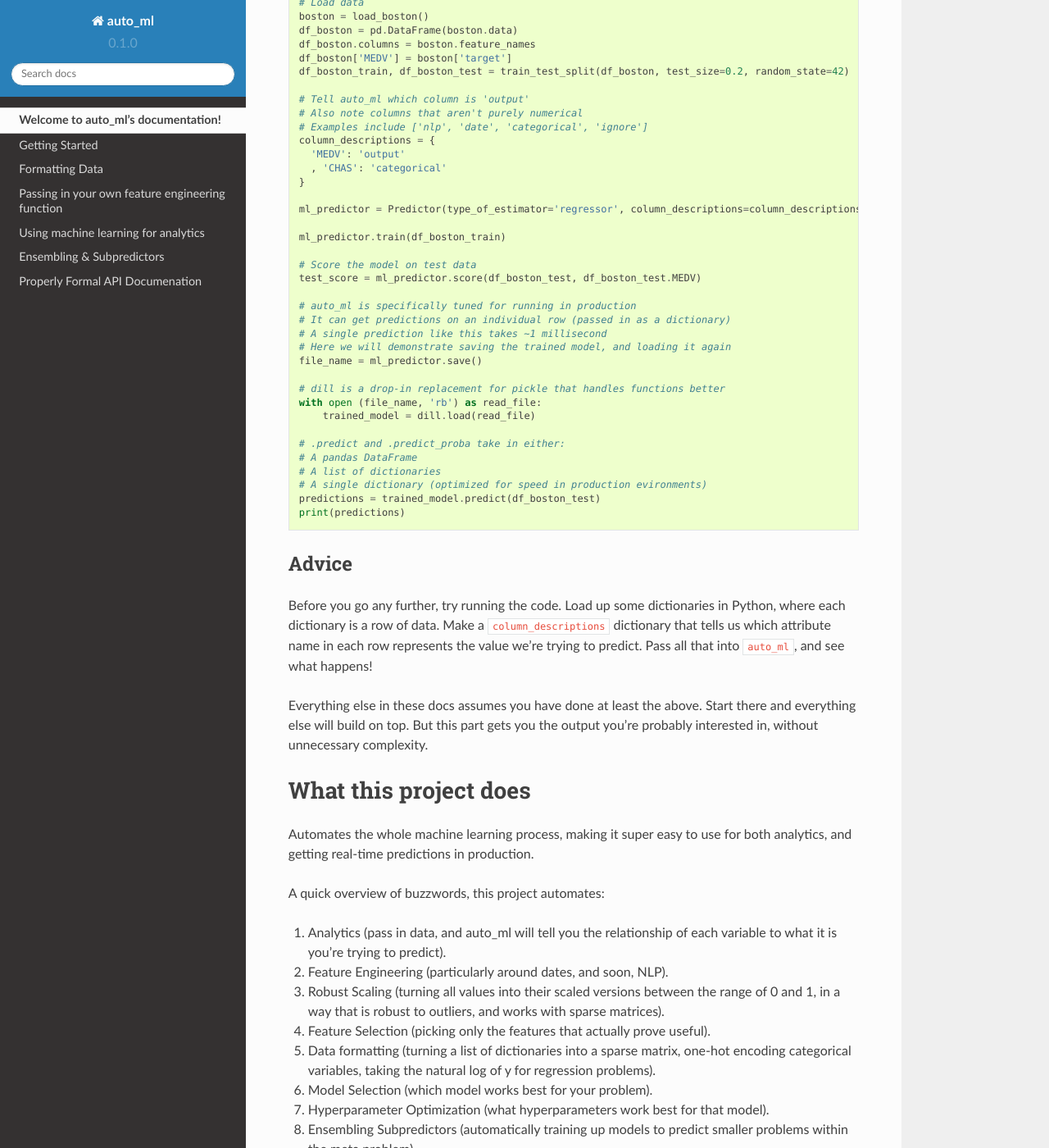
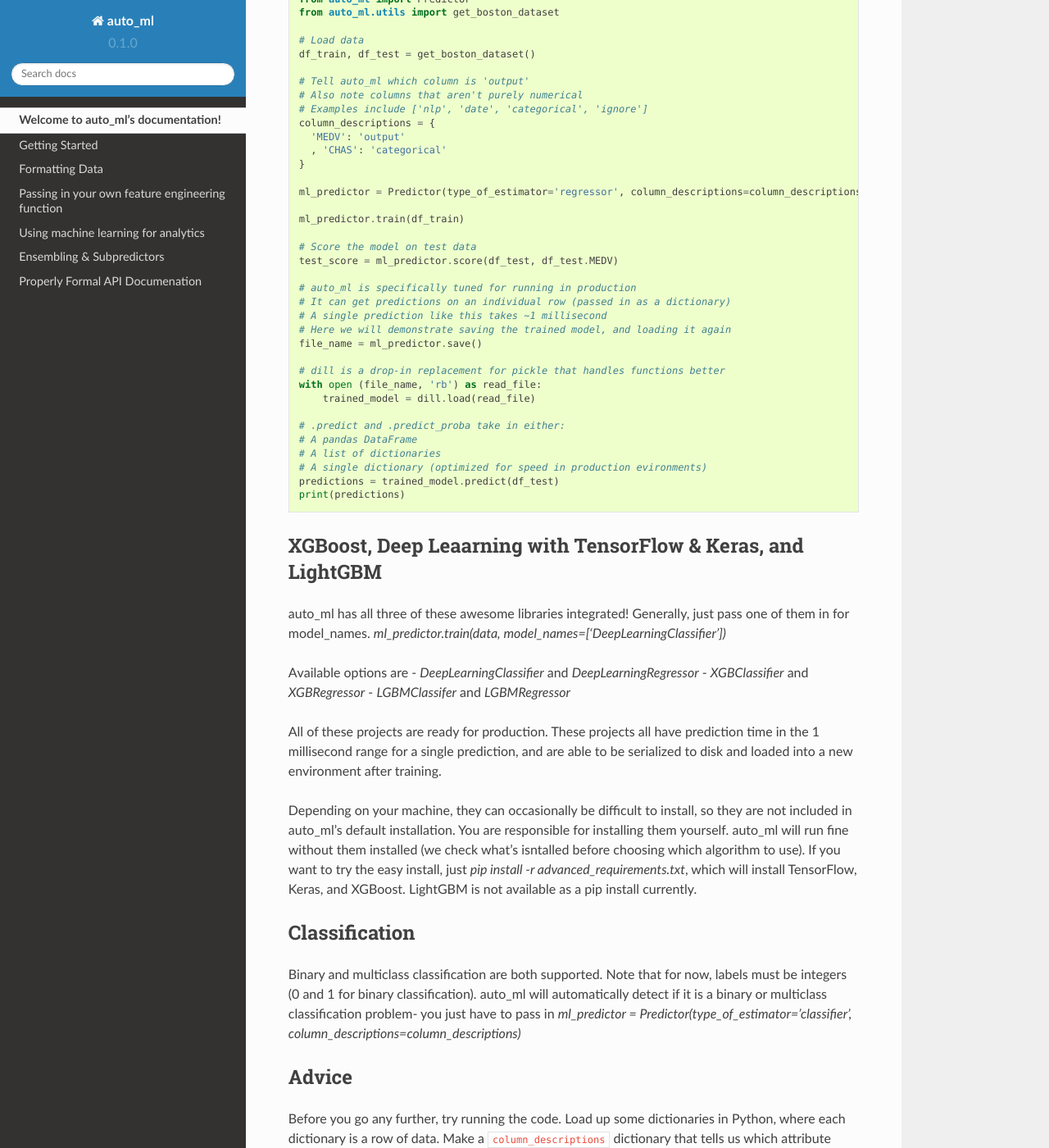
Before and after one commit to ClimbsRocks/auto_ml, a Sphinx documentation site: the page built from docs/source/index.rst, in a window 1280 px wide and 1400 px high, scrolled down 1374 px. Shown: the whole window at 82% size. Built offline with Sphinx 7.4.7 and the Read the Docs theme 2.0.0, drawn with Linux system fonts in a browser that asks for light colours; some of the changed text lies outside the part shown.

Commit message:
more modernization and readability updates for the docs

```diff
--- a/docs/source/analytics.rst
+++ b/docs/source/analytics.rst
@@ -28,13 +28,13 @@ Here's the whole code block that will get you analytics results in your console:
   ml_predictor = Predictor(type_of_estimator='classifier', column_descriptions=col_desc_dictionary)
   # Can pass in type_of_estimator='regressor' as well
 
-  ml_predictor.train(list_of_dictionaries, ml_for_analytics=True)
+  ml_predictor.train(df, ml_for_analytics=True)
   # Wait for the machine to learn all the complex and beautiful patterns in your data...
 
   # And this time, in your shell, it will print out the results for what it found was useful in making predictions!
 
   ml_predictor.predict(new_data)
-  # Where new_data is also a list of dictionaries
+  # Where new_data is a single dictionary, or a DataFrame
 
 
 Tangent time- what do you mean analytics from machine learning?
--- a/docs/source/ensembling.rst
+++ b/docs/source/ensembling.rst
@@ -1,5 +1,7 @@
 Ensembling & Subpredictors
 ===================================
+
+NOTE: This feature is temporarily deprecated until we replace with an even better version shortly.
 
 Notes on ensembling v2:
 
@@ -24,7 +26,6 @@ If you pass in a name for an ensemble_sub_estimator, it must be unique
 
 
 
-NOTE: This feature is temporarily deprecated until we replace with an even better version shortly.
 
 I would say this is the tough stuff, but removing all the annoying manual work typically associated with ensembling is one of `auto_ml`'s best feaures.
 
--- a/docs/source/formatting_data.rst
+++ b/docs/source/formatting_data.rst
@@ -14,7 +14,7 @@ Try running your code first, and come back here only if you're not getting the r
 Training data format
 ---------------------
 #. Must either be a pandas DataFrame, or a list filled with python dictionaries.
-#. The non-header-row objects can be "sparse". You only have to include attributes on each object that actually apply to that row.
+#. The non-header-row objects can be "sparse". You only have to include attributes on each object that actually apply to that row. In fact, we'd recommend passing in None or nan if you have missing values- knowing that a value is missing can itself be signal.
 
 Header row information
 -----------------------
--- a/docs/source/index.rst
+++ b/docs/source/index.rst
@@ -27,21 +27,16 @@ Installation
 Core Functionality Example
 --------------------------
 
+auto_ml is designed for production. Here's an example that includes serializing and loading the trained model, then getting predictions on single dictionaries, roughly the process you'd likely follow to deploy the trained model.
+
 .. code-block:: python
 
   import dill
-  import pandas as pd
-  from sklearn.datasets import load_boston
-  from sklearn.model_selection import train_test_split
-
   from auto_ml import Predictor
+  from auto_ml.utils import get_boston_dataset
 
   # Load data
-  boston = load_boston()
-  df_boston = pd.DataFrame(boston.data)
-  df_boston.columns = boston.feature_names
-  df_boston['MEDV'] = boston['target']
-  df_boston_train, df_boston_test = train_test_split(df_boston, test_size=0.2, random_state=42)
+  df_train, df_test = get_boston_dataset()
 
   # Tell auto_ml which column is 'output'
   # Also note columns that aren't purely numerical
@@ -53,10 +48,10 @@ Core Functionality Example
 
   ml_predictor = Predictor(type_of_estimator='regressor', column_descriptions=column_descriptions)
 
-  ml_predictor.train(df_boston_train)
+  ml_predictor.train(df_train)
 
   # Score the model on test data
-  test_score = ml_predictor.score(df_boston_test, df_boston_test.MEDV)
+  test_score = ml_predictor.score(df_test, df_test.MEDV)
 
   # auto_ml is specifically tuned for running in production
   # It can get predictions on an individual row (passed in as a dictionary)
@@ -72,8 +67,31 @@ Core Functionality Example
   # A pandas DataFrame
   # A list of dictionaries
   # A single dictionary (optimized for speed in production evironments)
-  predictions = trained_model.predict(df_boston_test)
+  predictions = trained_model.predict(df_test)
   print(predictions)
+
+XGBoost, Deep Leaarning with TensorFlow & Keras, and LightGBM
+-------------------------------------------------------------
+
+auto_ml has all three of these awesome libraries integrated!
+Generally, just pass one of them in for model_names.
+`ml_predictor.train(data, model_names=['DeepLearningClassifier'])`
+
+Available options are
+- `DeepLearningClassifier` and `DeepLearningRegressor`
+- `XGBClassifier` and `XGBRegressor`
+- `LGBMClassifer` and `LGBMRegressor`
+
+All of these projects are ready for production. These projects all have prediction time in the 1 millisecond range for a single prediction, and are able to be serialized to disk and loaded into a new environment after training.
+
+Depending on your machine, they can occasionally be difficult to install, so they are not included in auto_ml's default installation. You are responsible for installing them yourself. auto_ml will run fine without them installed (we check what's isntalled before choosing which algorithm to use). If you want to try the easy install, just `pip install -r advanced_requirements.txt`, which will install TensorFlow, Keras, and XGBoost. LightGBM is not available as a pip install currently.
+
+
+Classification
+--------------
+
+Binary and multiclass classification are both supported. Note that for now, labels must be integers (0 and 1 for binary classification). auto_ml will automatically detect if it is a binary or multiclass classification problem- you just have to pass in `ml_predictor = Predictor(type_of_estimator='classifier', column_descriptions=column_descriptions)`
+
 
 Advice
 ------
```
Also changed, not shown: docs/source/getting_started.rst (+10 -8 lines).
